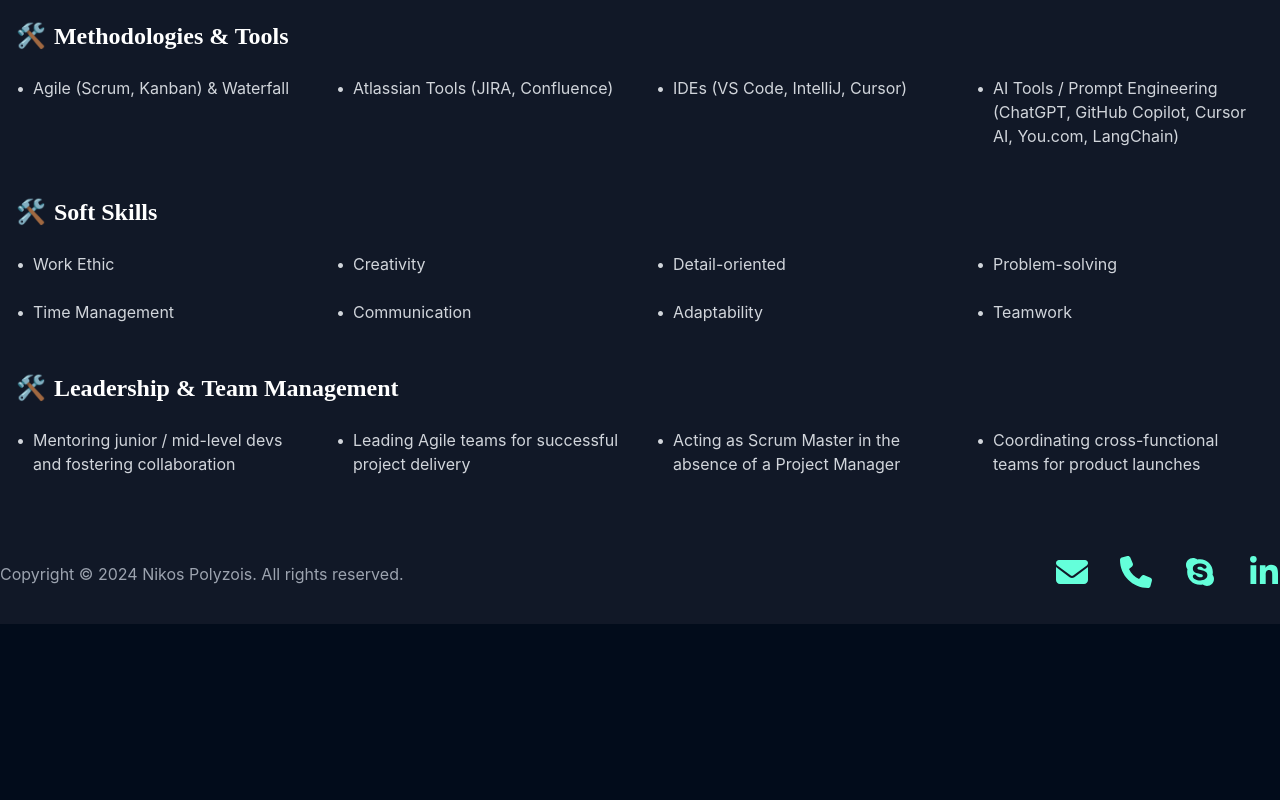
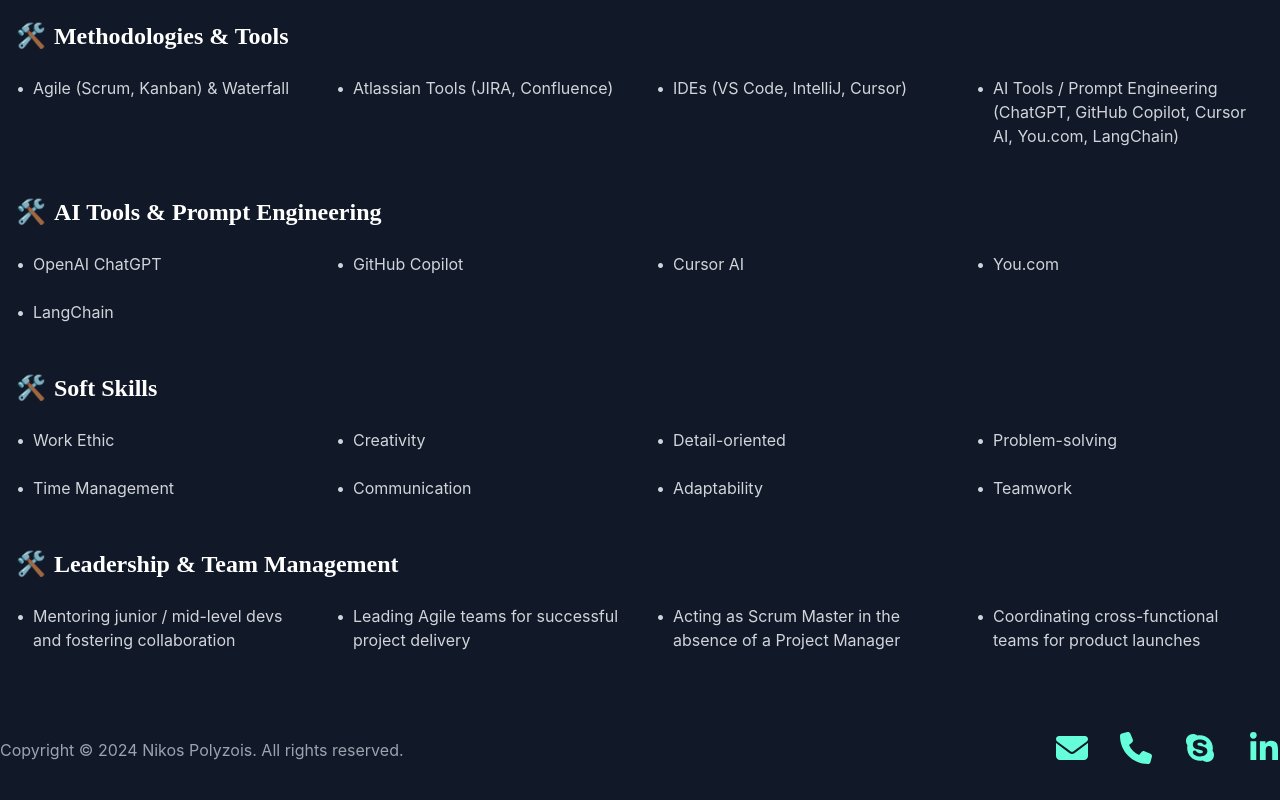
Before and after one commit to npolizois/mypersonalwebsite, a React (Vite) app: page / in a window 1280 px wide. Shown: the part 3112-3912 px from the top of the page. Before the commit the page ends 3736 px from the top, so only its background shows below. Built offline with nearby package versions, Linux system fonts and the light colour scheme.

Commit message:
separate AI Tools as skill section

```diff
--- a/src/components/Skills.tsx
+++ b/src/components/Skills.tsx
@@ -172,6 +172,45 @@
             >
               🛠️
             </motion.span>
+            <span className="ml-2">AI Tools & Prompt Engineering</span>
+          </motion.h3>
+          <motion.ul
+            className="list-none text-gray-300 grid grid-cols-1 sm:grid-cols-2 lg:grid-cols-4 gap-y-6 gap-x-8"
+            variants={fadeIn}
+          >
+            {[
+              "OpenAI ChatGPT",
+              "GitHub Copilot",
+              "Cursor AI",
+              "You.com",
+              "LangChain",
+            ].map((skill, index) => (
+              <motion.li
+                key={index}
+                className="hover:scale-105 transition-transform flex"
+                variants={listItemVariants}
+              >
+                <span className="mr-2">•</span>
+                <span>{skill}</span>
+              </motion.li>
+            ))}
+          </motion.ul>
+        </div>
+
+        <div className="mb-12">
+          <motion.h3
+            className="text-xl md:text-2xl font-semibold text-white mb-6 flex items-center"
+            whileHover="hover"
+          >
+            <motion.span
+              className="inline-block"
+              variants={{
+                hover: { rotate: 360 },
+              }}
+              transition={{ duration: 0.8 }}
+            >
+              🛠️
+            </motion.span>
             <span className="ml-2">Soft Skills</span>
           </motion.h3>
           <motion.ul
```
